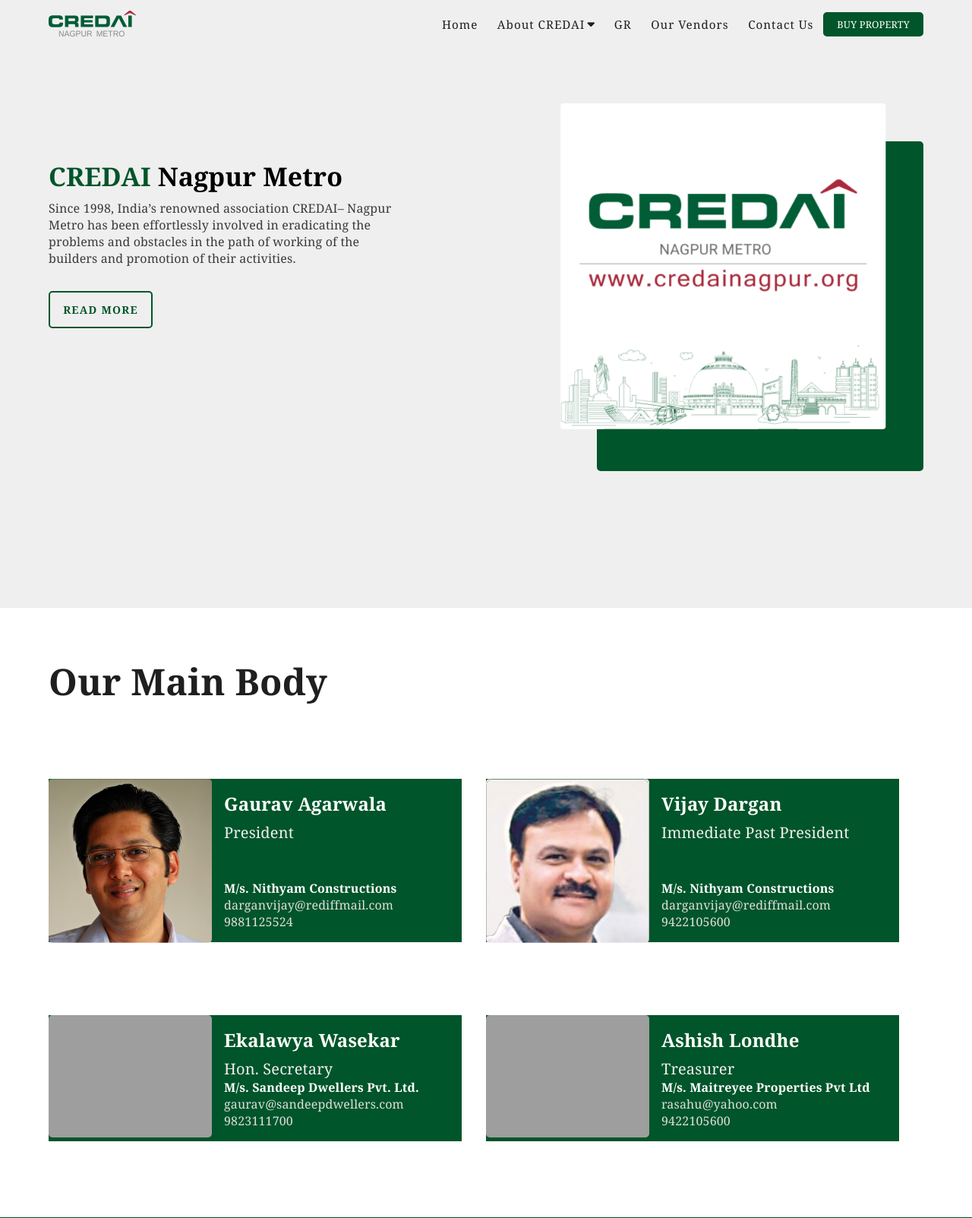
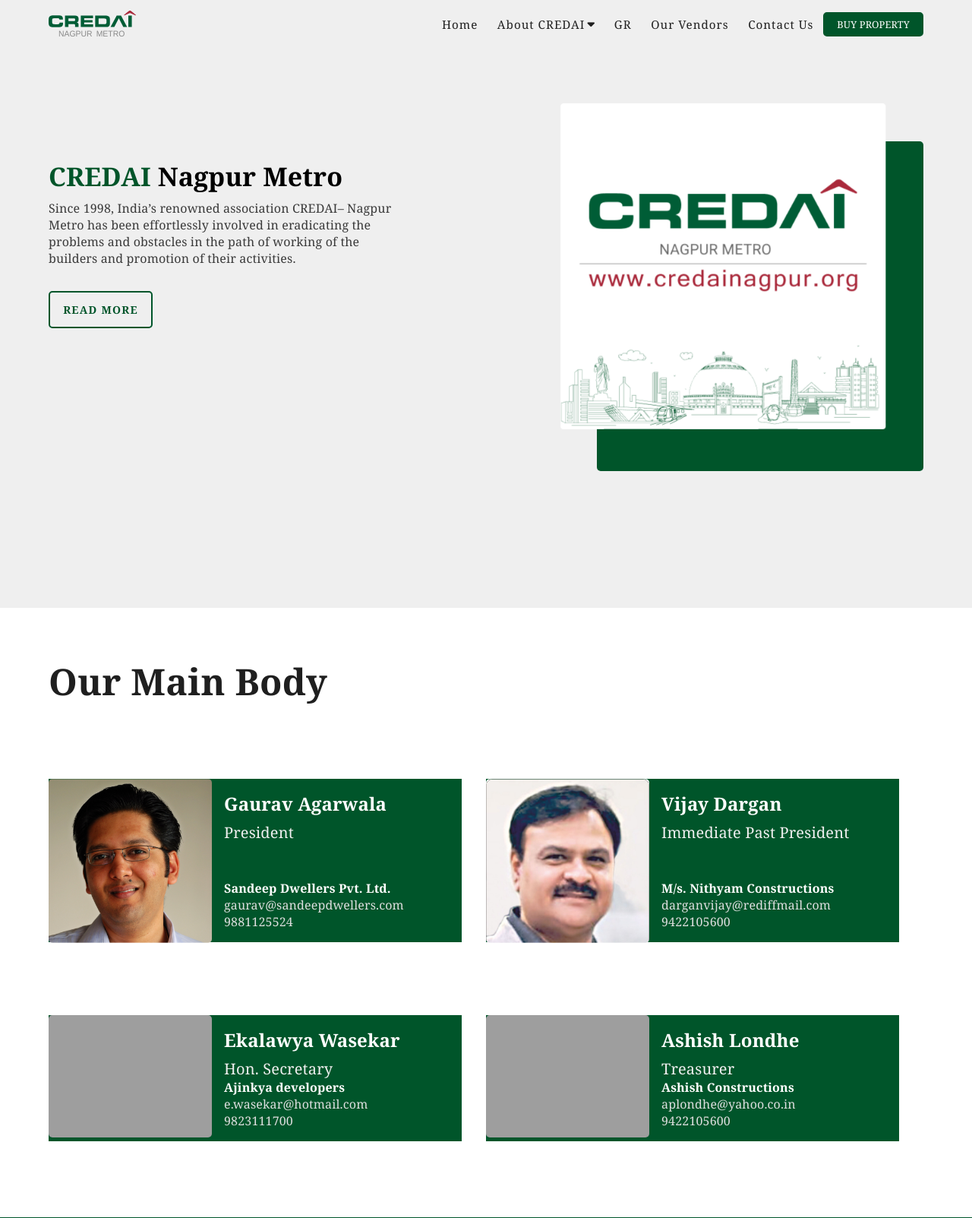
Before and after one commit to theillustech/credia, a Django app: template templates/index-updated.html in a window 1280 px wide. Shown: the top 1603 px of the page at 76% size. Run offline with Django 3.2, Linux system fonts and the light colour scheme; the template is opened without the code that fills it, so the values that code supplies are empty; parts of the project's set-up code (start-up, migrations or seed data) failed here and were passed over; some libraries are stand-ins or nearby versions; grey boxes are pictures that could not be loaded.

Commit message:
homePage_namechange
email id and company name changed

```diff
--- a/templates/index-updated.html
+++ b/templates/index-updated.html
@@ -58,9 +58,9 @@
         <h3 data-aos="fade-up" class="member-name">Gaurav Agarwala</h3>
         <h4 data-aos="fade-up" class="member-title">President</h4>
         <div class="member-information">
-          <h5 data-aos="fade-up" class="firm-name">M/s. Nithyam Constructions</h5>
+          <h5 data-aos="fade-up" class="firm-name">Sandeep Dwellers Pvt. Ltd.</h5>
           <ul class="contact-info remove-list-styles">
-            <li data-aos="fade-up">darganvijay@rediffmail.com</li>
+            <li data-aos="fade-up">gaurav@sandeepdwellers.com</li>
             <li data-aos="fade-up">9881125524</li>
           </ul>
         </div>
@@ -92,9 +92,9 @@
         <h3 data-aos="fade-up" class="member-name">Ekalawya Wasekar</h3>
         <h4 data-aos="fade-up" class="member-title">Hon. Secretary</h4>
         <div class="member-information">
-          <h5 data-aos="fade-up" class="firm-name">M/s. Sandeep Dwellers Pvt. Ltd.</h5>
+          <h5 data-aos="fade-up" class="firm-name">Ajinkya developers</h5>
           <ul class="contact-info remove-list-styles">
-            <li data-aos="fade-up">gaurav@sandeepdwellers.com</li>
+            <li data-aos="fade-up">e.wasekar@hotmail.com</li>
             <li data-aos="fade-up">9823111700</li>
           </ul>
         </div>
@@ -109,9 +109,9 @@
         <h3 data-aos="fade-up" class="member-name">Ashish Londhe</h3>
         <h4 data-aos="fade-up" class="member-title">Treasurer</h4>
         <div class="member-information">
-          <h5 data-aos="fade-up"class="firm-name">M/s. Maitreyee Properties Pvt Ltd</h5>
+          <h5 data-aos="fade-up"class="firm-name">Ashish Constructions</h5>
           <ul class="contact-info remove-list-styles">
-            <li data-aos="fade-up">rasahu@yahoo.com</li>
+            <li data-aos="fade-up">aplondhe@yahoo.co.in</li>
             <li data-aos="fade-up">9422105600</li>
           </ul>
         </div>
```
